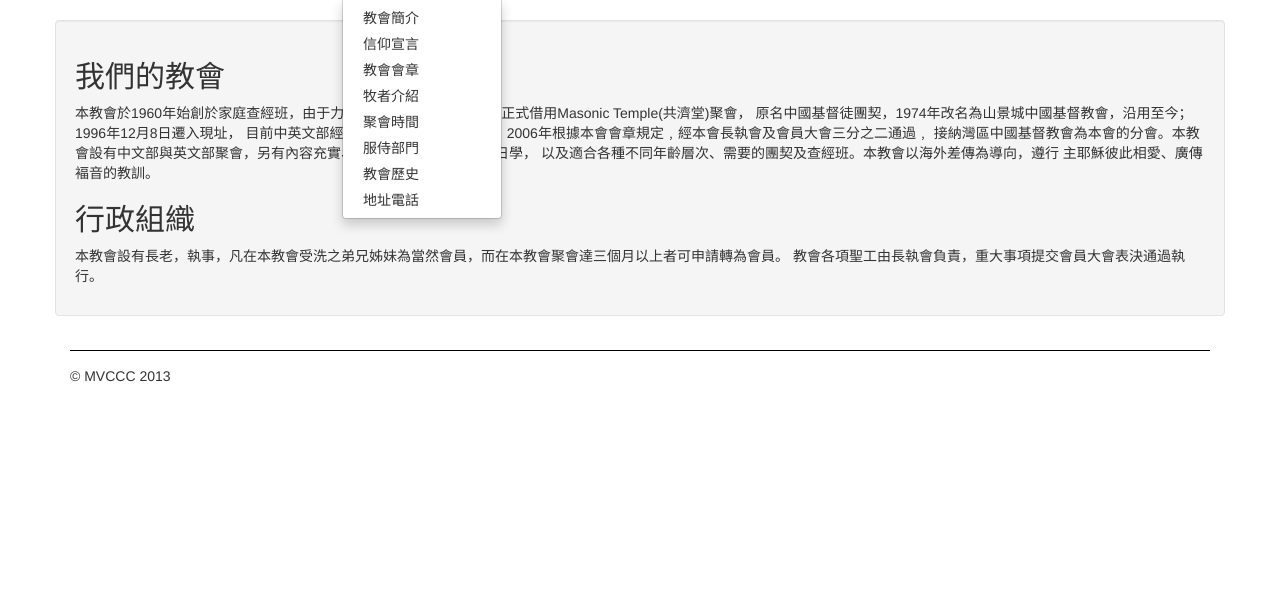
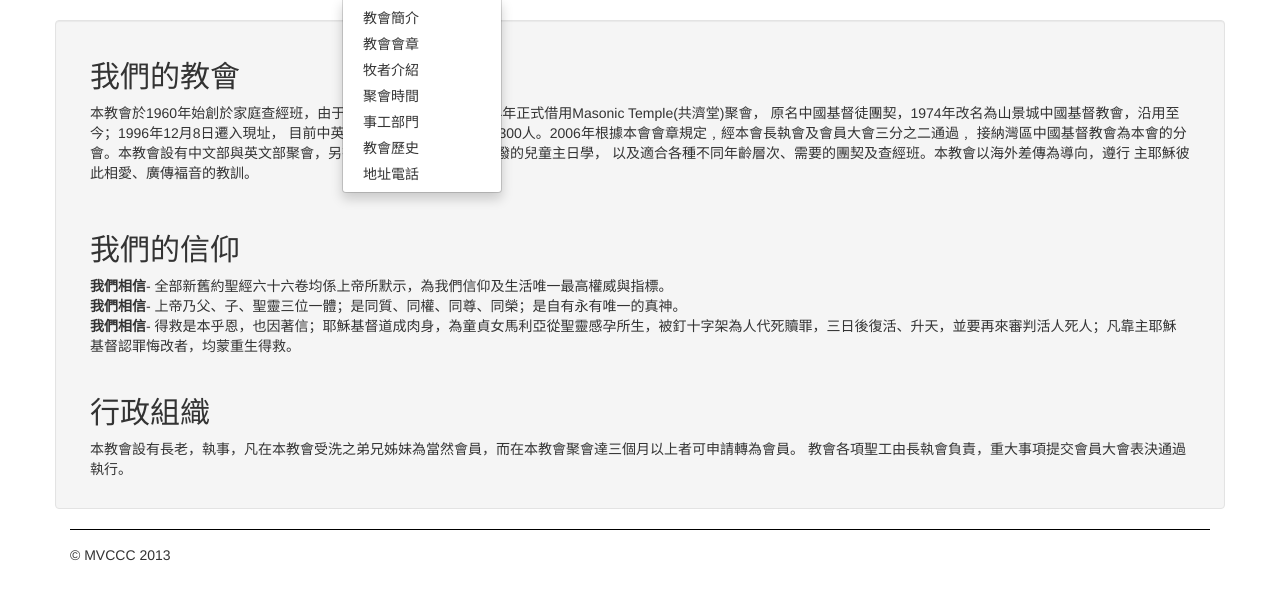
Before and after one commit to mvccc/XiaoLongBao, a CodeIgniter app: page /index.php/pages/church/introduction in a window 1280 px wide, after a click on "教會介紹". Shown: the part 51-651 px from the top of the page. Run offline with CodeIgniter, Linux system fonts and the light colour scheme.

Commit message:
Move faith statement into church introduction page.(Chinese)

```diff
--- a/application/views/ch/churchInfo/introduction.php
+++ b/application/views/ch/churchInfo/introduction.php
@@ -1,15 +1,24 @@
-      <div class="row">
-        <div class="col-lg-12 well">
+<div class="row well">
+  <div class="col-lg-12">
     <h2>我們的教會</h2>
-          <p>本教會於1960年始創於家庭查經班，由于力工牧師協助帶領。1964年正式借用Masonic Temple(共濟堂)聚會，
+    <p>
+      本教會於1960年始創於家庭查經班，由于力工牧師協助帶領。1964年正式借用Masonic Temple(共濟堂)聚會，
       原名中國基督徒團契，1974年改名為山景城中國基督教會，沿用至今；1996年12月8日遷入現址，
       目前中英文部經常性聚會人數約為300人。2006年根據本會會章規定﹐經本會長執會及會員大會三分之二通過﹐
       接納灣區中國基督教會為本會的分會。本教會設有中文部與英文部聚會，另有內容充實、教學生動活潑的兒童主日學，
-                 以及適合各種不同年齡層次、需要的團契及查經班。本教會以海外差傳為導向，遵行 主耶穌彼此相愛、廣傳褔音的教訓。</p>
+      以及適合各種不同年齡層次、需要的團契及查經班。本教會以海外差傳為導向，遵行 主耶穌彼此相愛、廣傳褔音的教訓。
+    </p><br/>
+
+    <h2>我們的信仰</h2>
+      <b>我們相信</b>- 全部新舊約聖經六十六卷均係上帝所默示，為我們信仰及生活唯一最高權威與指標。<br/>
+      <b>我們相信</b>- 上帝乃父、子、聖靈三位一體；是同質、同權、同尊、同榮；是自有永有唯一的真神。<br/>
+      <b>我們相信</b>- 得救是本乎恩，也因著信；耶穌基督道成肉身，為童貞女馬利亞從聖靈感孕所生，被釘十字架為人代死贖罪，三日後復活、升天，並要再來審判活人死人；凡靠主耶穌基督認罪悔改者，均蒙重生得救。<br/>
+    <br/>
 
     <h2>行政組織</h2>
     <p>
       本教會設有長老，執事，凡在本教會受洗之弟兄姊妹為當然會員，而在本教會聚會達三個月以上者可申請轉為會員。
-                  教會各項聖工由長執會負責，重大事項提交會員大會表決通過執行。</p>
+      教會各項聖工由長執會負責，重大事項提交會員大會表決通過執行。
+    </p>
   </div>
 </div>
--- a/application/views/templates/header_ch.php
+++ b/application/views/templates/header_ch.php
@@ -42,11 +42,10 @@
               <a href="#" class="dropdown-toggle" data-toggle="dropdown">教會介紹<b class="caret"></b></a>
               <ul class="dropdown-menu">
                 <li><a href="<?php echo site_url(); ?>/pages/church/introduction">教會簡介</a></li>
-                <li><a href="<?php echo site_url(); ?>/pages/church/faith-statement">信仰宣言</a></li>
                 <li><a href="<?php echo site_url(); ?>/pages/church/bylaw">教會會章</a></li>
                 <li><a href="<?php echo site_url(); ?>/pages/pastors">牧者介紹</a></li>
                 <li><a href="<?php echo site_url(); ?>/pages/church/schedule">聚會時間</a></li>
-                <li><a href="#">服侍部門</a></li>
+                <li><a href="#">事工部門</a></li>
                 <li><a href="#">教會歷史</a></li>
                 <li><a href="#">地址電話</a></li>
               </ul>
@@ -66,7 +65,6 @@
                 <li><a href="<?php echo site_url(); ?>/pages/activities/sundaySchoolAdults">主日學</a></li>
                 <li><a href="#">詩班</a></li>
                 <li><a href="#">信仰討論</a></li>
-                <li><a href="#">預查</a></li>
                 <li><a href="#">AWANA</a></li>
               </ul>
             </li>
```
Also changed, not shown: application/views/ch/churchInfo/faith-statement.php (deleted, +0 -11 lines). Lines whose indentation alone changed are shown as unchanged.
